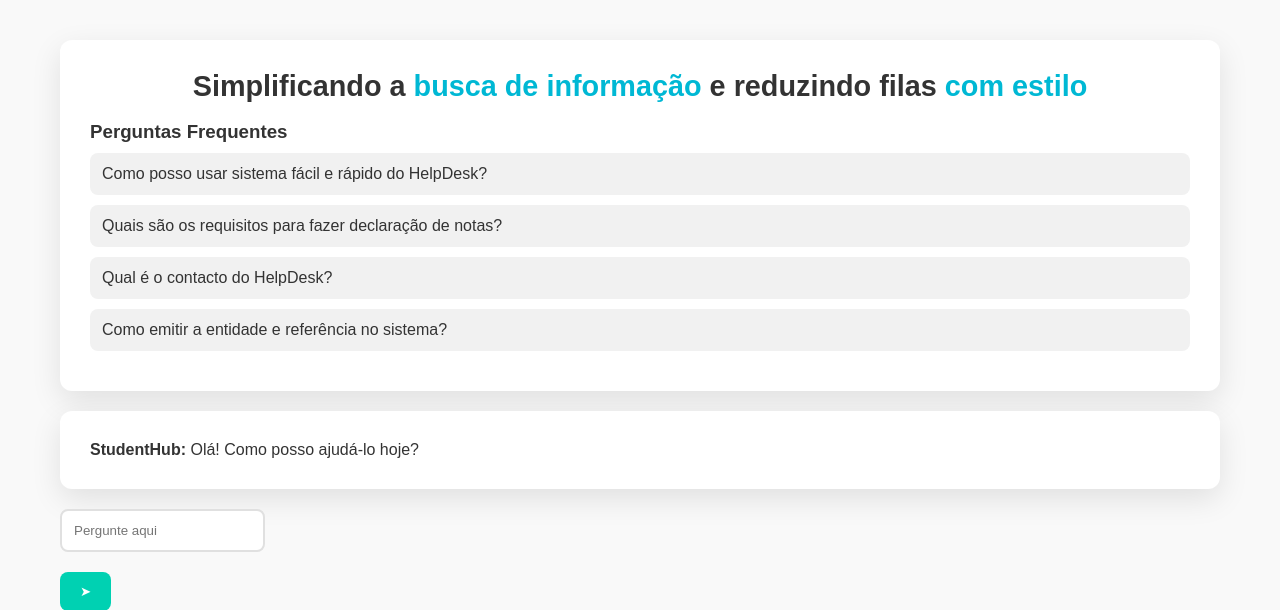
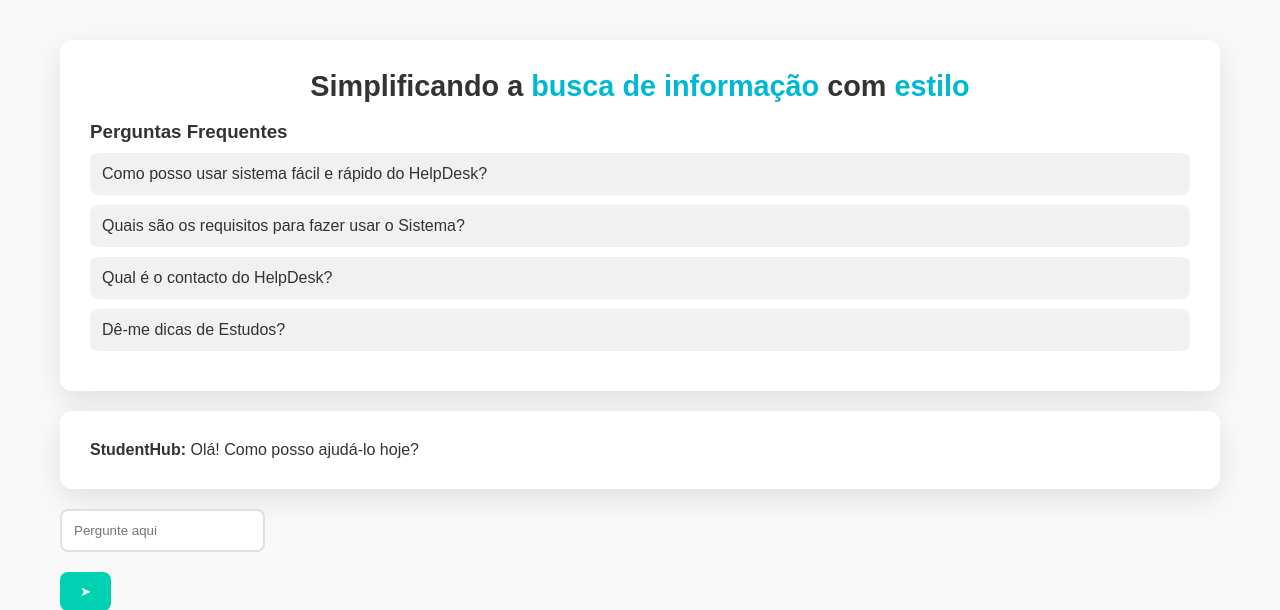
Before and after one commit to anselmonhamage/Project-ChatBot-IA, a Flask app: page /chatbot in a window 1280 px wide. Shown: the part 77-687 px from the top of the page. Run offline with Flask 3, Linux system fonts and the light colour scheme; the visitor is signed in with stand-in values (Sample User, id 1); parts of the project's set-up code (start-up, migrations or seed data) failed here and were passed over.

Commit message:
Alterações-Template-Dashboard-chatbot

```diff
--- a/app/templates/base_index.html
+++ b/app/templates/base_index.html
@@ -24,8 +24,8 @@
                 <div class="carousel">
                     <div class="carousel-item"><h1>Assistência.</h1></div>
                     <div class="carousel-item"><h1>Consulta de dados.</h1></div>
-                    <div class="carousel-item"><h1>Relatorios semestrais</h1></div>
-                    <div class="carousel-item"><h1>Conversa em tempo real com a secretaria.</h1> </div>
+                    <div class="carousel-item"><h1>Relatorios.</h1></div>
+                    <div class="carousel-item"><h1>Conversa em tempo real.</h1> </div>
                     <div class="carousel-item"> <h1>Uma forma nova <br>de ir ao HelpDesk</h1></div>
                 </div>
             </div>
--- a/app/templates/chatbot.html
+++ b/app/templates/chatbot.html
@@ -20,14 +20,14 @@
         </header>
         <main>
             <section class="chat-section">
-                <h1>Simplificando a<span> busca de informação</span> e reduzindo filas <span>com estilo</span></h1>
+                <h1>Simplificando a<span> busca de informação</span> com <span>estilo</span></h1>
                 <br>
                 <h3 class="FAQ">Perguntas Frequentes</h3>
                 <div class="suggestions">
                     <p>Como posso usar sistema fácil e rápido do HelpDesk?</p>
-                    <p>Quais são os requisitos para fazer declaração de notas?</p>
+                    <p>Quais são os requisitos para fazer usar o Sistema?</p>
                     <p>Qual é o contacto do HelpDesk?</p>
-                    <p>Como emitir a entidade e referência no sistema?</p>
+                    <p>Dê-me dicas de Estudos?</p>
                 </div>
             </section>
             <section class="chat-section">
```
